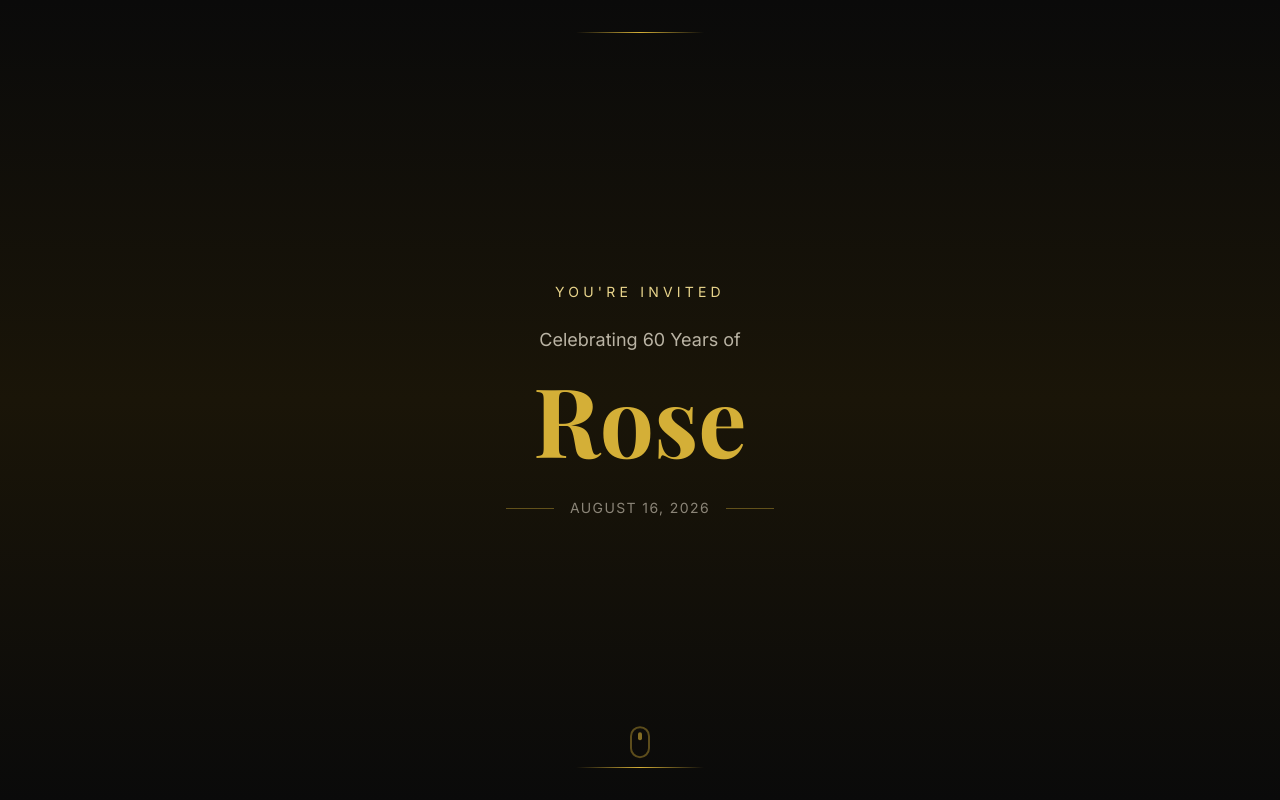
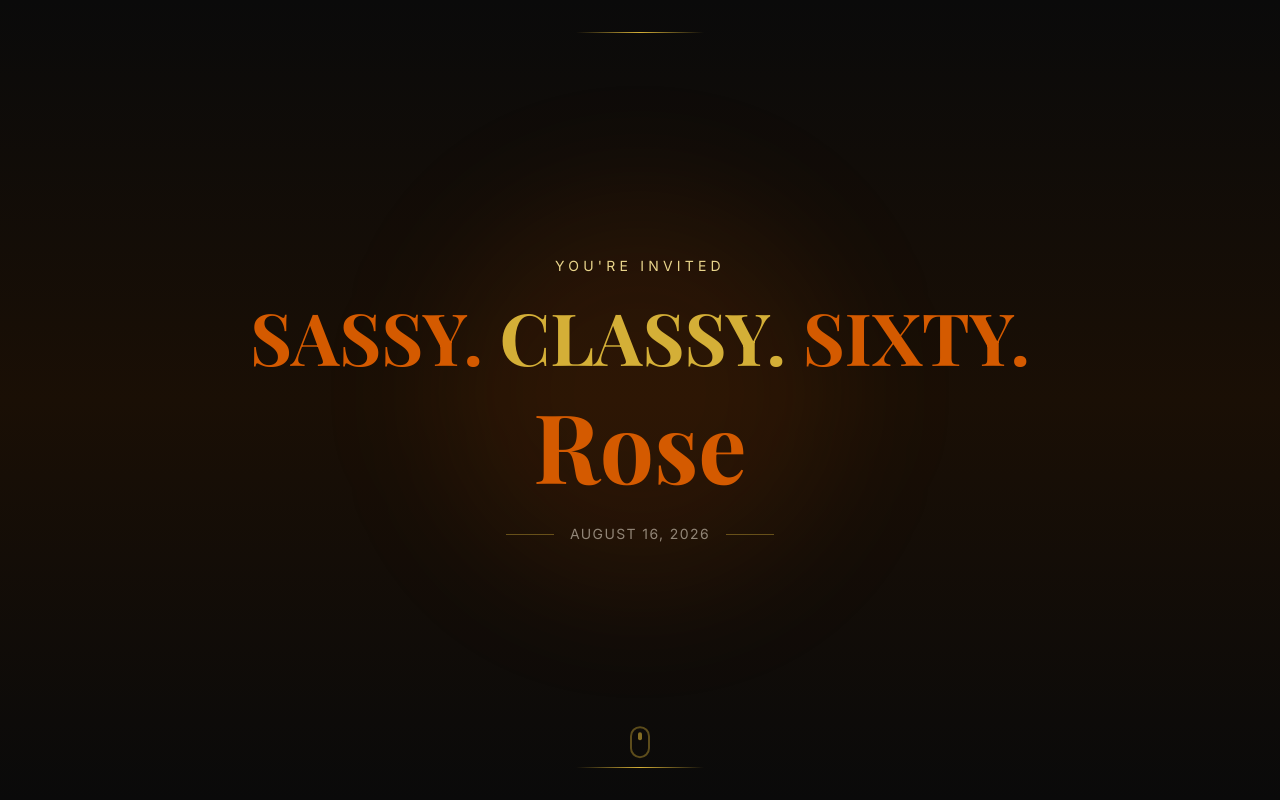
Before and after one commit to Karllouise-code/tita-rsvp-bday, a React (Vite) app: page / in a window 1280 px wide. Shown: the top 800 px of the page. Built offline with nearby package versions, Linux system fonts and the light colour scheme.

Commit message:
feat: update Hero to SASSY.CLASSY.SIXTY with orange accent

```diff
--- a/src/components/Hero.jsx
+++ b/src/components/Hero.jsx
@@ -3,8 +3,11 @@ import { motion } from 'framer-motion'
 const Hero = () => {
   return (
     <section className="relative min-h-screen flex items-center justify-center overflow-hidden">
-      {/* Gold gradient background */}
-      <div className="absolute inset-0 bg-gradient-to-b from-black via-[#1a1508] to-black" />
+      {/* Dark gradient background with subtle orange warmth */}
+      <div className="absolute inset-0 bg-gradient-to-b from-black via-[#1a0f05] to-black" />
+
+      {/* Subtle orange glow accent */}
+      <div className="absolute top-1/4 left-1/2 -translate-x-1/2 w-96 h-96 bg-[#D45A00]/10 rounded-full blur-3xl" />
 
       {/* Ornamental gold line top */}
       <div className="absolute top-8 left-1/2 -translate-x-1/2 w-32 h-px bg-gradient-to-r from-transparent via-gold to-transparent" />
@@ -20,23 +23,25 @@ const Hero = () => {
           You're Invited
         </motion.p>
 
-        <motion.p
-          initial={{ opacity: 0, y: 20 }}
-          animate={{ opacity: 1, y: 0 }}
-          transition={{ duration: 0.8, delay: 0.6 }}
-          className="font-body text-cream/70 text-lg mb-4"
-        >
-          Celebrating 60 Years of
-        </motion.p>
-
         <motion.h1
           initial={{ opacity: 0, scale: 0.9 }}
           animate={{ opacity: 1, scale: 1 }}
-          transition={{ duration: 1, delay: 1 }}
-          className="font-heading text-5xl md:text-7xl lg:text-8xl text-gold font-bold mb-8"
+          transition={{ duration: 1, delay: 0.6 }}
+          className="font-heading text-4xl md:text-6xl lg:text-7xl font-bold mb-6"
+        >
+          <span className="text-[#D45A00]">SASSY.</span>{' '}
+          <span className="text-gold">CLASSY.</span>{' '}
+          <span className="text-[#D45A00]">SIXTY.</span>
+        </motion.h1>
+
+        <motion.h2
+          initial={{ opacity: 0, y: 20 }}
+          animate={{ opacity: 1, y: 0 }}
+          transition={{ duration: 0.8, delay: 1 }}
+          className="font-heading text-5xl md:text-7xl lg:text-8xl text-[#D45A00] font-bold mb-8"
         >
           Rose
-        </motion.h1>
+        </motion.h2>
 
         <motion.div
           initial={{ opacity: 0 }}
```
